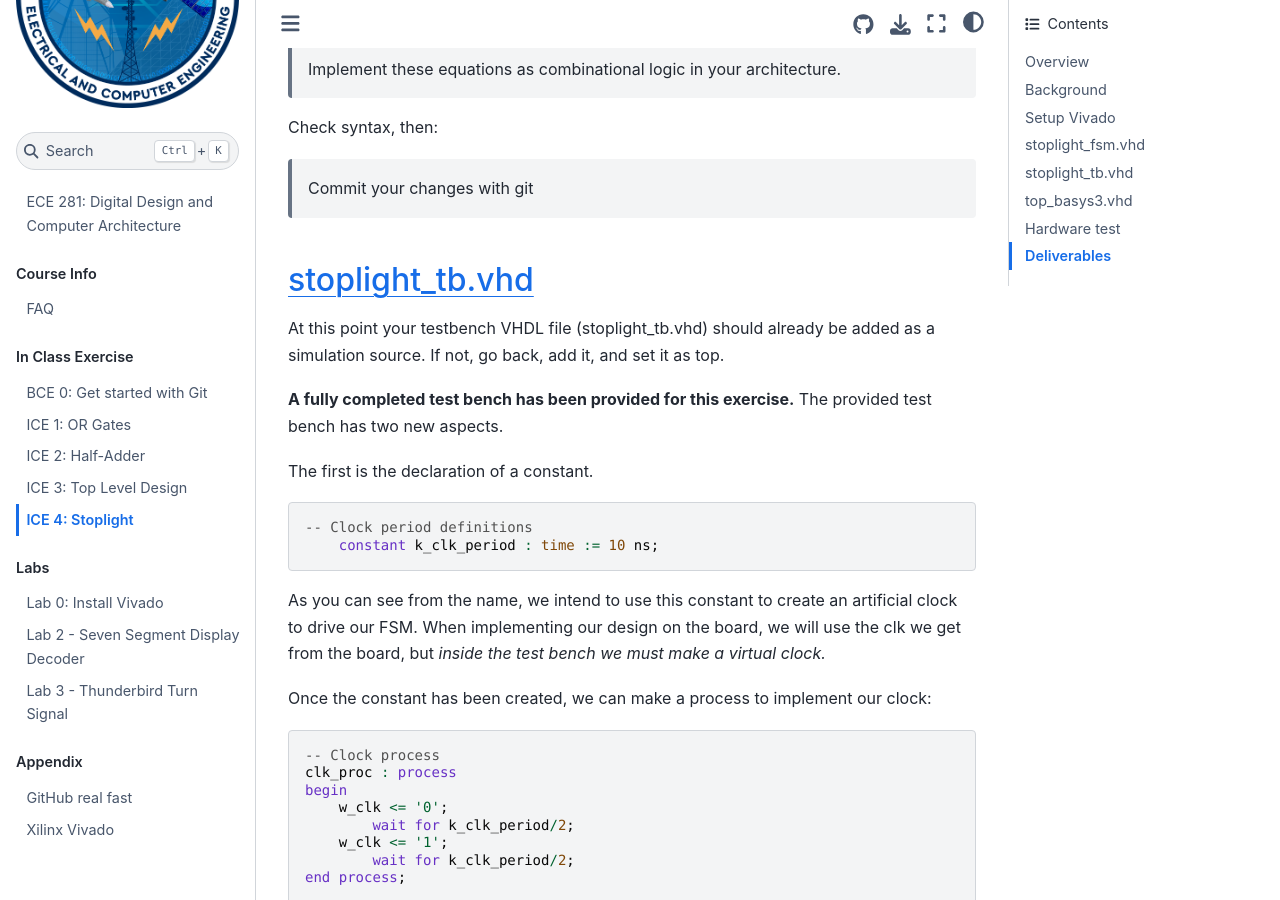
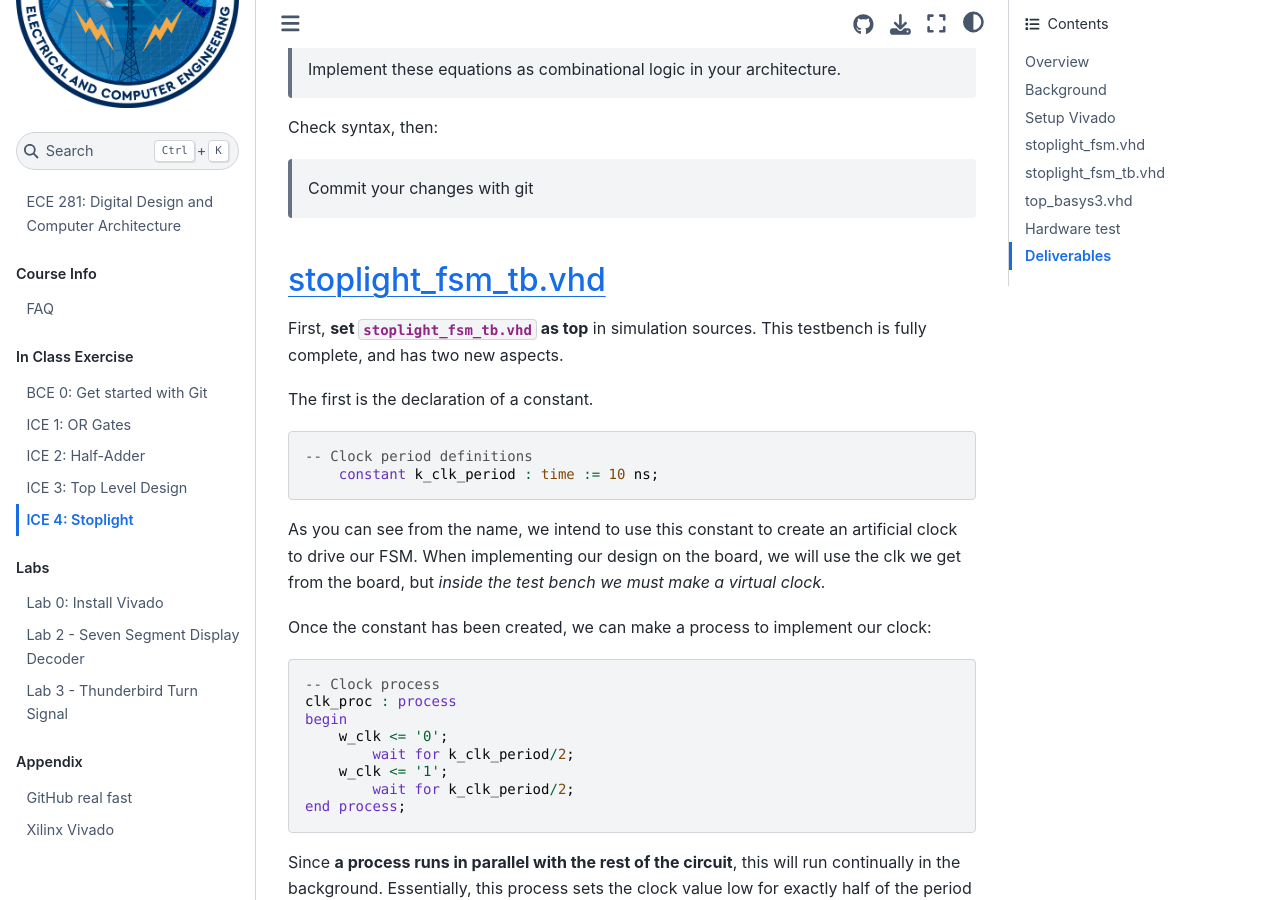
Before and after one commit to USAFA-ECE/ece281-book, a Jupyter Book: the page built from book/ICE/ICE4.md, in a window 1280 px wide and 900 px high, scrolled down 7030 px. Built offline with Jupyter Book 1.0.4 settings and Sphinx 7.4.7 and the Sphinx Book theme 1.1.4, drawn with Linux system fonts in a browser that asks for light colours; pages that are not in the unit, such as notebooks, are missing from menus; some of the changed text lies outside the part shown.

Commit message:
Clarify stoplight_fsm_tb.vhd

```diff
--- a/book/ICE/ICE4.md
+++ b/book/ICE/ICE4.md
@@ -231,13 +231,10 @@ Check syntax, then:
 
 > Commit your changes with git
 
-## stoplight_tb.vhd
+## stoplight_fsm_tb.vhd
 
-At this point your testbench VHDL file (stoplight_tb.vhd) should already
-be added as a simulation source. If not, go back, add it, and set it as top.
-
-**A fully completed test bench has been provided for this exercise.**
-The provided test bench has two new aspects.
+First, **set `stoplight_fsm_tb.vhd` as top** in simulation sources.
+This testbench is fully complete, and has two new aspects.
 
 The first is the declaration of a constant.
 
```
